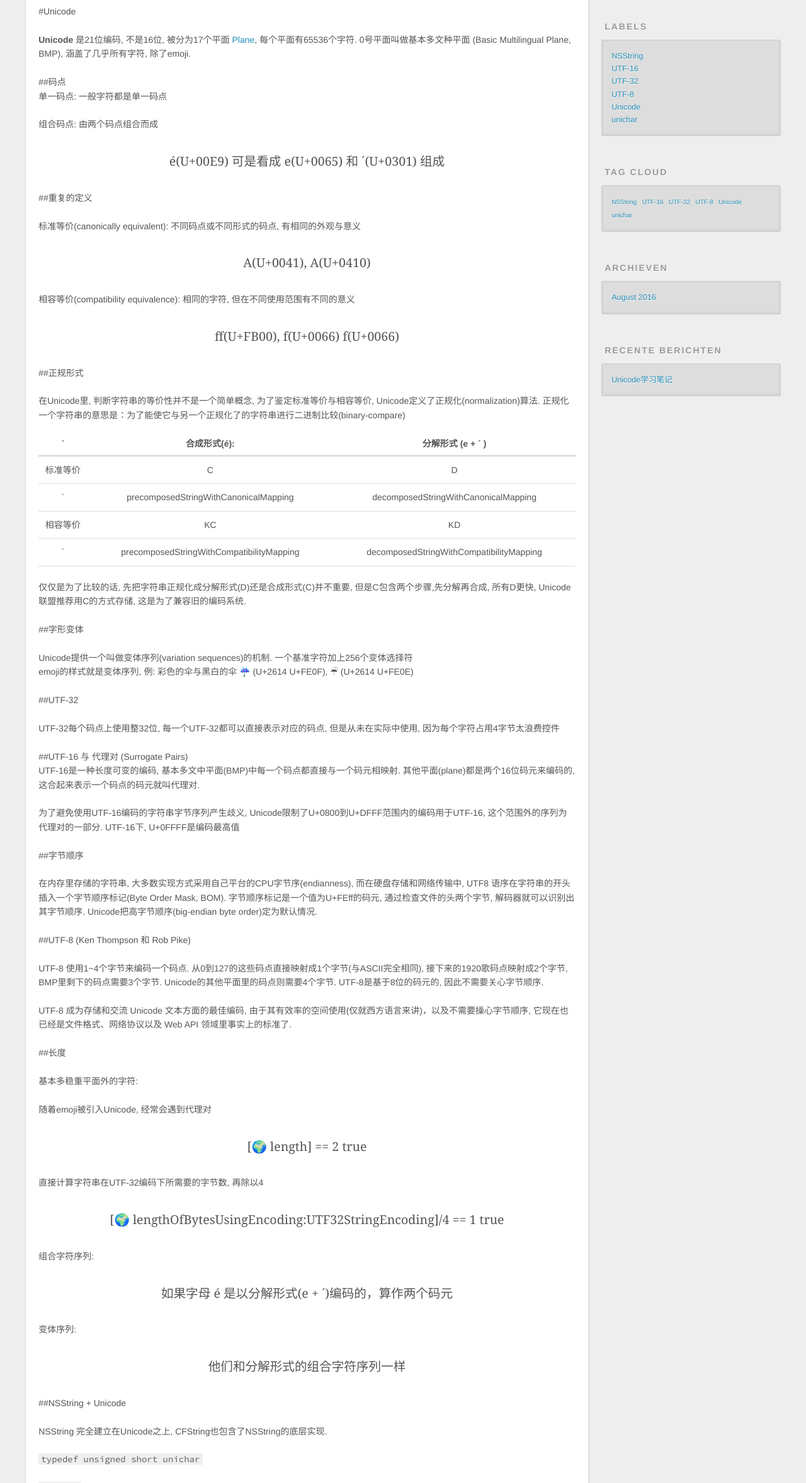
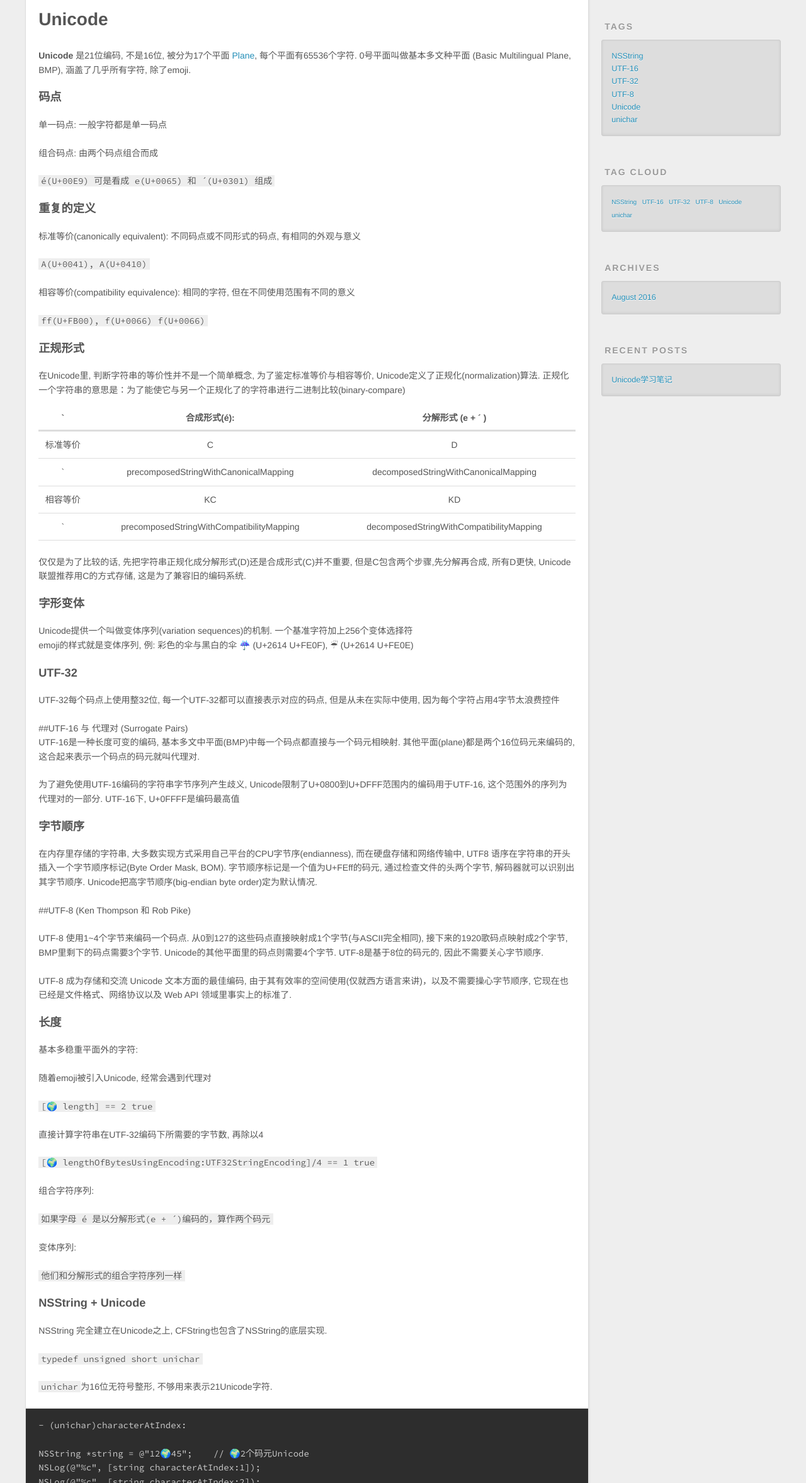
Before and after one commit to sl-sl-sl-sl-sl/sl-sl-sl-sl-sl.github.io, a plain HTML site: page 2016/08/05/unicode笔记/index.html in a window 1280 px wide. Shown: the part 446-2800 px from the top of the page at 63% size. Drawn offline with nearby package versions, Linux system fonts and the light colour scheme.

Commit message:
Site updated: 2016-08-05 15:16:35

```diff
--- a/2016/08/05/unicode笔记/index.html
+++ b/2016/08/05/unicode笔记/index.html
@@ -5,31 +5,25 @@
 
   <title>Unicode学习笔记 | sl-sl-sl-sl-sl</title>
   <meta name="viewport" content="width=device-width, initial-scale=1, maximum-scale=1">
-  <meta name="description" content="#Unicode
-Unicode 是21位编码, 不是16位, 被分为17个平面 Plane, 每个平面有65536个字符. 0号平面叫做基本多文种平面 (Basic Multilingual Plane, BMP), 涵盖了几乎所有字符, 除了emoji.
-##码点单一码点: 一般字符都是单一码点
+  <meta name="description" content="UnicodeUnicode 是21位编码, 不是16位, 被分为17个平面 Plane, 每个平面有65536个字符. 0号平面叫做基本多文种平面 (Basic Multilingual Plane, BMP), 涵盖了几乎所有字符, 除了emoji.
+码点单一码点: 一般字符都是单一码点
 组合码点: 由两个码点组合而成
-
-é(U+00E9) 可是看成 e(U+0065) 和 ´(U+0">
+é(U+00E9) 可是看成 e(U+0065) 和 ´(U+0301)">
 <meta property="og:type" content="article">
 <meta property="og:title" content="Unicode学习笔记">
 <meta property="og:url" content="http://www.52772577.com/2016/08/05/unicode笔记/index.html">
 <meta property="og:site_name" content="sl-sl-sl-sl-sl">
-<meta property="og:description" content="#Unicode
-Unicode 是21位编码, 不是16位, 被分为17个平面 Plane, 每个平面有65536个字符. 0号平面叫做基本多文种平面 (Basic Multilingual Plane, BMP), 涵盖了几乎所有字符, 除了emoji.
-##码点单一码点: 一般字符都是单一码点
+<meta property="og:description" content="UnicodeUnicode 是21位编码, 不是16位, 被分为17个平面 Plane, 每个平面有65536个字符. 0号平面叫做基本多文种平面 (Basic Multilingual Plane, BMP), 涵盖了几乎所有字符, 除了emoji.
+码点单一码点: 一般字符都是单一码点
 组合码点: 由两个码点组合而成
-
-é(U+00E9) 可是看成 e(U+0065) 和 ´(U+0">
-<meta property="og:updated_time" content="2016-08-05T07:08:01.000Z">
+é(U+00E9) 可是看成 e(U+0065) 和 ´(U+0301)">
+<meta property="og:updated_time" content="2016-08-05T07:16:22.000Z">
 <meta name="twitter:card" content="summary">
 <meta name="twitter:title" content="Unicode学习笔记">
-<meta name="twitter:description" content="#Unicode
-Unicode 是21位编码, 不是16位, 被分为17个平面 Plane, 每个平面有65536个字符. 0号平面叫做基本多文种平面 (Basic Multilingual Plane, BMP), 涵盖了几乎所有字符, 除了emoji.
-##码点单一码点: 一般字符都是单一码点
+<meta name="twitter:description" content="UnicodeUnicode 是21位编码, 不是16位, 被分为17个平面 Plane, 每个平面有65536个字符. 0号平面叫做基本多文种平面 (Basic Multilingual Plane, BMP), 涵盖了几乎所有字符, 除了emoji.
+码点单一码点: 一般字符都是单一码点
 组合码点: 由两个码点组合而成
-
-é(U+00E9) 可是看成 e(U+0065) 和 ´(U+0">
+é(U+00E9) 可是看成 e(U+0065) 和 ´(U+0301)">
 
     <link rel="alternate" href="/atom.xml" title="sl-sl-sl-sl-sl" type="application/atom+xml">
 
@@ -69,7 +63,7 @@ Unicode 是21位编码, 不是16位, 被分为17个平面 Plane, 每个平面有
 
           <a id="nav-rss-link" class="nav-icon" href="/atom.xml" title="RSS Feed"></a>
 
-        <a id="nav-search-btn" class="nav-icon" title="Zoeken"></a>
+        <a id="nav-search-btn" class="nav-icon" title="Search"></a>
       </nav>
       <div id="search-form-wrap">
         <form action="//google.com/search" method="get" accept-charset="UTF-8" class="search-form"><input type="search" name="q" results="0" class="search-form-input" placeholder="Search"><button type="submit" class="search-form-submit">&#xF002;</button><input type="hidden" name="sitesearch" value="http://www.52772577.com"></form>
@@ -104,24 +98,15 @@ Unicode 是21位编码, 不是16位, 被分为17个平面 Plane, 每个平面有
 
     <div class="article-entry" itemprop="articleBody">
 
-        <p>#Unicode</p>
-<p><strong>Unicode</strong> 是21位编码, 不是16位, 被分为17个平面 <a href="https://en.wikipedia.org/wiki/Plane_&#41;Unicode&#41;" target="_blank" rel="external">Plane</a>, 每个平面有65536个字符. 0号平面叫做基本多文种平面 (Basic Multilingual Plane, BMP), 涵盖了几乎所有字符, 除了emoji.</p>
-<p>##码点<br>单一码点: 一般字符都是单一码点</p>
+        <h1 id="Unicode"><a href="#Unicode" class="headerlink" title="Unicode"></a>Unicode</h1><p><strong>Unicode</strong> 是21位编码, 不是16位, 被分为17个平面 <a href="https://en.wikipedia.org/wiki/Plane_&#41;Unicode&#41;" target="_blank" rel="external">Plane</a>, 每个平面有65536个字符. 0号平面叫做基本多文种平面 (Basic Multilingual Plane, BMP), 涵盖了几乎所有字符, 除了emoji.</p>
+<h3 id="码点"><a href="#码点" class="headerlink" title="码点"></a>码点</h3><p>单一码点: 一般字符都是单一码点</p>
 <p>组合码点: 由两个码点组合而成</p>
-<blockquote>
-<p>é(U+00E9) 可是看成 e(U+0065) 和 ´(U+0301) 组成</p>
-</blockquote>
-<p>##重复的定义</p>
-<p>标准等价(canonically equivalent): 不同码点或不同形式的码点, 有相同的外观与意义</p>
-<blockquote>
-<p>A(U+0041),    A(U+0410)</p>
-</blockquote>
+<p><code>é(U+00E9) 可是看成 e(U+0065) 和 ´(U+0301) 组成</code></p>
+<h3 id="重复的定义"><a href="#重复的定义" class="headerlink" title="重复的定义"></a>重复的定义</h3><p>标准等价(canonically equivalent): 不同码点或不同形式的码点, 有相同的外观与意义</p>
+<p><code>A(U+0041),    A(U+0410)</code></p>
 <p>相容等价(compatibility equivalence): 相同的字符, 但在不同使用范围有不同的意义    </p>
-<blockquote>
-<p>ff(U+FB00),  f(U+0066) f(U+0066) </p>
-</blockquote>
-<p>##正规形式 </p>
-<p>在Unicode里, 判断字符串的等价性并不是一个简单概念, 为了鉴定标准等价与相容等价, Unicode定义了正规化(normalization)算法. 正规化一个字符串的意思是：为了能使它与另一个正规化了的字符串进行二进制比较(binary-compare)</p>
+<p><code>ff(U+FB00),  f(U+0066) f(U+0066)</code></p>
+<h3 id="正规形式"><a href="#正规形式" class="headerlink" title="正规形式"></a>正规形式</h3><p>在Unicode里, 判断字符串的等价性并不是一个简单概念, 为了鉴定标准等价与相容等价, Unicode定义了正规化(normalization)算法. 正规化一个字符串的意思是：为了能使它与另一个正规化了的字符串进行二进制比较(binary-compare)</p>
 <table>
 <thead>
 <tr>
@@ -154,37 +139,24 @@ Unicode 是21位编码, 不是16位, 被分为17个平面 Plane, 每个平面有
 </tbody>
 </table>
 <p>仅仅是为了比较的话, 先把字符串正规化成分解形式(D)还是合成形式(C)并不重要, 但是C包含两个步骤,先分解再合成, 所有D更快, Unicode联盟推荐用C的方式存储, 这是为了兼容旧的编码系统. </p>
-<p>##字形变体</p>
-<p>Unicode提供一个叫做变体序列(variation sequences)的机制. 一个基准字符加上256个变体选择符<br>    emoji的样式就是变体序列, 例: 彩色的伞与黑白的伞  ☔️ (U+2614 U+FE0F), ☔︎ (U+2614 U+FE0E)</p>
-<p>##UTF-32</p>
-<p>UTF-32每个码点上使用整32位, 每一个UTF-32都可以直接表示对应的码点, 但是从未在实际中使用, 因为每个字符占用4字节太浪费控件</p>
+<h3 id="字形变体"><a href="#字形变体" class="headerlink" title="字形变体"></a>字形变体</h3><p>Unicode提供一个叫做变体序列(variation sequences)的机制. 一个基准字符加上256个变体选择符<br>    emoji的样式就是变体序列, 例: 彩色的伞与黑白的伞  ☔️ (U+2614 U+FE0F), ☔︎ (U+2614 U+FE0E)</p>
+<h3 id="UTF-32"><a href="#UTF-32" class="headerlink" title="UTF-32"></a>UTF-32</h3><p>UTF-32每个码点上使用整32位, 每一个UTF-32都可以直接表示对应的码点, 但是从未在实际中使用, 因为每个字符占用4字节太浪费控件</p>
 <p>##UTF-16 与 代理对 (Surrogate Pairs)<br>UTF-16是一种长度可变的编码, 基本多文中平面(BMP)中每一个码点都直接与一个码元相映射. 其他平面(plane)都是两个16位码元来编码的, 这合起来表示一个码点的码元就叫代理对.</p>
 <p>为了避免使用UTF-16编码的字符串字节序列产生歧义, Unicode限制了U+0800到U+DFFF范围内的编码用于UTF-16, 这个范围外的序列为代理对的一部分. UTF-16下, U+0FFFF是编码最高值</p>
-<p>##字节顺序</p>
-<p>在内存里存储的字符串, 大多数实现方式采用自己平台的CPU字节序(endianness), 而在硬盘存储和网络传输中, UTF8 语序在字符串的开头插入一个字节顺序标记(Byte Order Mask, BOM). 字节顺序标记是一个值为U+FEff的码元, 通过检查文件的头两个字节, 解码器就可以识别出其字节顺序. Unicode把高字节顺序(big-endian byte order)定为默认情况.</p>
+<h3 id="字节顺序"><a href="#字节顺序" class="headerlink" title="字节顺序"></a>字节顺序</h3><p>在内存里存储的字符串, 大多数实现方式采用自己平台的CPU字节序(endianness), 而在硬盘存储和网络传输中, UTF8 语序在字符串的开头插入一个字节顺序标记(Byte Order Mask, BOM). 字节顺序标记是一个值为U+FEff的码元, 通过检查文件的头两个字节, 解码器就可以识别出其字节顺序. Unicode把高字节顺序(big-endian byte order)定为默认情况.</p>
 <p>##UTF-8 (Ken Thompson 和 Rob Pike)</p>
 <p>UTF-8 使用1~4个字节来编码一个码点. 从0到127的这些码点直接映射成1个字节(与ASCII完全相同), 接下来的1920歌码点映射成2个字节, BMP里剩下的码点需要3个字节. Unicode的其他平面里的码点则需要4个字节. UTF-8是基于8位的码元的, 因此不需要关心字节顺序.</p>
 <p>UTF-8 成为存储和交流 Unicode 文本方面的最佳编码, 由于其有效率的空间使用(仅就西方语言来讲)，以及不需要操心字节顺序, 它现在也已经是文件格式、网络协议以及 Web API 领域里事实上的标准了.</p>
-<p>##长度</p>
-<p>基本多稳重平面外的字符:</p>
+<h3 id="长度"><a href="#长度" class="headerlink" title="长度"></a>长度</h3><p>基本多稳重平面外的字符:</p>
 <p>随着emoji被引入Unicode, 经常会遇到代理对</p>
-<blockquote>
-<p>[🌍 length] == 2  true</p>
-</blockquote>
+<p><code>[🌍 length] == 2  true</code></p>
 <p>直接计算字符串在UTF-32编码下所需要的字节数, 再除以4</p>
-<blockquote>
-<p>[🌍 lengthOfBytesUsingEncoding:UTF32StringEncoding]/4 == 1 true</p>
-</blockquote>
+<p><code>[🌍 lengthOfBytesUsingEncoding:UTF32StringEncoding]/4 == 1 true</code></p>
 <p>组合字符序列:</p>
-<blockquote>
-<p>如果字母 é 是以分解形式(e + ´)编码的，算作两个码元</p>
-</blockquote>
+<p><code>如果字母 é 是以分解形式(e + ´)编码的，算作两个码元</code></p>
 <p>变体序列:</p>
-<blockquote>
-<p>他们和分解形式的组合字符序列一样</p>
-</blockquote>
-<p>##NSString + Unicode</p>
-<p>NSString 完全建立在Unicode之上, CFString也包含了NSString的底层实现.</p>
+<p><code>他们和分解形式的组合字符序列一样</code></p>
+<h3 id="NSString-Unicode"><a href="#NSString-Unicode" class="headerlink" title="NSString + Unicode"></a>NSString + Unicode</h3><p>NSString 完全建立在Unicode之上, CFString也包含了NSString的底层实现.</p>
 <p><code>typedef unsigned short unichar</code></p>
 <p><code>unichar</code>为16位无符号整形, 不够用来表示21Unicode字符.</p>
 <pre><code>- (unichar)characterAtIndex:
@@ -226,8 +198,7 @@ Log:
 <p>遍历String每一次都使用 <code>rangeOfComposedCharacterSequenceAtIndex:</code> 来判断字符是否是单个码元很不方便, 在 String的 <code>enumerateSubstringsInRange:options:usingBlock:</code> 方法里, 将参数指定为 <code>NSStringEnumerationByComposedCharacterSequences</code>, 内部实现了字符是单码元还是双码元的判断,</p>
 <p>加上 <code>NSStringEnumerationLocalized</code> 参数, 在定义词语间的和句子间的边界可以将用户所在的区域也考虑进去.</p>
 <p>苹果把字符串看作是子字符串的集合, 而不是字符的集合.</p>
-<p>##比较</p>
-<p>字符串不会自己正规化, 所以比较字符串是否相同会得出错误的结果. <code>isEqual:</code> 和 <code>isEqualToString:</code> 都是一个字节一个字节地比较, 如果希望字符的合成和分解形式相吻合, 需要手动正规化.</p>
+<h3 id="比较"><a href="#比较" class="headerlink" title="比较"></a>比较</h3><p>字符串不会自己正规化, 所以比较字符串是否相同会得出错误的结果. <code>isEqual:</code> 和 <code>isEqualToString:</code> 都是一个字节一个字节地比较, 如果希望字符的合成和分解形式相吻合, 需要手动正规化.</p>
 <pre><code>NSString *s = @&quot;\u00E9&quot;;
 NSString *t = @&quot;e\u0301&quot;; // e + ´
 BOOL isEqual = [s isEqualToString:t];
@@ -252,8 +223,7 @@ NSLog(@&quot;%@ is %@ to %@&quot;, s, result == NSOrderedSame ? @&quot;equal&quo
 Log:
      ff is equal to ﬀ
 </code></pre><p> 不考虑等价关系, 指示比较字符串 compare:options 指定 NSLiteralSearch 会有更快的速度</p>
-<p>##从文件和网络读取文本</p>
-<p>当知道字符编码类型时, <code>-[NSString initWithData:encoding:]</code> 使用这个方法实例化字符串, 但是这个方法不提供错误信息.</p>
+<h3 id="从文件和网络读取文本"><a href="#从文件和网络读取文本" class="headerlink" title="从文件和网络读取文本"></a>从文件和网络读取文本</h3><p>当知道字符编码类型时, <code>-[NSString initWithData:encoding:]</code> 使用这个方法实例化字符串, 但是这个方法不提供错误信息.</p>
 <p>虽然文本文件本身不包含编码信息, 但 NSString 会通过查看扩展文件属性 (extented file attributes)或者规律试探(UTF-8文件里不会出现某些特定的二进制序列)猜测来确定文件的编码, 可以使用 <code>-[NSString initWithContentsOfURL:encoding:error:]</code> 这个方法，来从编码已知的文件里读取文本。</p>
 <p>如果不得不猜测文件的编码:</p>
 <ol>
@@ -275,7 +245,7 @@ Log:
 
     </div>
     <footer class="article-footer">
-      <a data-url="http://www.52772577.com/2016/08/05/unicode笔记/" data-id="cirhemggd00000k3ifomvayvh" class="article-share-link">Delen</a>
+      <a data-url="http://www.52772577.com/2016/08/05/unicode笔记/" data-id="cirhf48f500006y3iymue5593" class="article-share-link">Share</a>
 
 
   <ul class="article-tag-list"><li class="article-tag-list-item"><a class="article-tag-list-link" href="/tags/NSString/">NSString</a></li><li class="article-tag-list-item"><a class="article-tag-list-link" href="/tags/UTF-16/">UTF-16</a></li><li class="article-tag-list-item"><a class="article-tag-list-link" href="/tags/UTF-32/">UTF-32</a></li><li class="article-tag-list-item"><a class="article-tag-list-link" href="/tags/UTF-8/">UTF-8</a></li><li class="article-tag-list-item"><a class="article-tag-list-link" href="/tags/Unicode/">Unicode</a></li><li class="article-tag-list-item"><a class="article-tag-list-link" href="/tags/unichar/">unichar</a></li></ul>
@@ -293,7 +263,7 @@ Log:
 
 
   <div class="widget-wrap">
-    <h3 class="widget-title">Categorieën</h3>
+    <h3 class="widget-title">Categories</h3>
     <div class="widget">
       <ul class="category-list"><li class="category-list-item"><a class="category-list-link" href="/categories/字符串/">字符串</a></li></ul>
     </div>
@@ -303,7 +273,7 @@ Log:
 
 
   <div class="widget-wrap">
-    <h3 class="widget-title">Labels</h3>
+    <h3 class="widget-title">Tags</h3>
     <div class="widget">
       <ul class="tag-list"><li class="tag-list-item"><a class="tag-list-link" href="/tags/NSString/">NSString</a></li><li class="tag-list-item"><a class="tag-list-link" href="/tags/UTF-16/">UTF-16</a></li><li class="tag-list-item"><a class="tag-list-link" href="/tags/UTF-32/">UTF-32</a></li><li class="tag-list-item"><a class="tag-list-link" href="/tags/UTF-8/">UTF-8</a></li><li class="tag-list-item"><a class="tag-list-link" href="/tags/Unicode/">Unicode</a></li><li class="tag-list-item"><a class="tag-list-link" href="/tags/unichar/">unichar</a></li></ul>
     </div>
@@ -322,7 +292,7 @@ Log:
 
 
   <div class="widget-wrap">
-    <h3 class="widget-title">Archieven</h3>
+    <h3 class="widget-title">Archives</h3>
     <div class="widget">
       <ul class="archive-list"><li class="archive-list-item"><a class="archive-list-link" href="/archives/2016/08/">August 2016</a></li></ul>
     </div>
@@ -332,7 +302,7 @@ Log:
 
 
   <div class="widget-wrap">
-    <h3 class="widget-title">Recente berichten</h3>
+    <h3 class="widget-title">Recent Posts</h3>
     <div class="widget">
       <ul>
 
```
Also changed, not shown: archives/2016/08/index.html (+6 -6 lines), archives/2016/index.html (+6 -6 lines), archives/index.html (+6 -6 lines), categories/index.html (+6 -6 lines), categories/字符串/index.html (+6 -6 lines), index.html (+24 -48 lines), tags/NSString/index.html (+6 -6 lines), tags/UTF-16/index.html (+6 -6 lines), tags/UTF-32/index.html (+6 -6 lines), tags/UTF-8/index.html (+6 -6 lines), tags/Unicode/index.html (+6 -6 lines), tags/unichar/index.html (+6 -6 lines).
